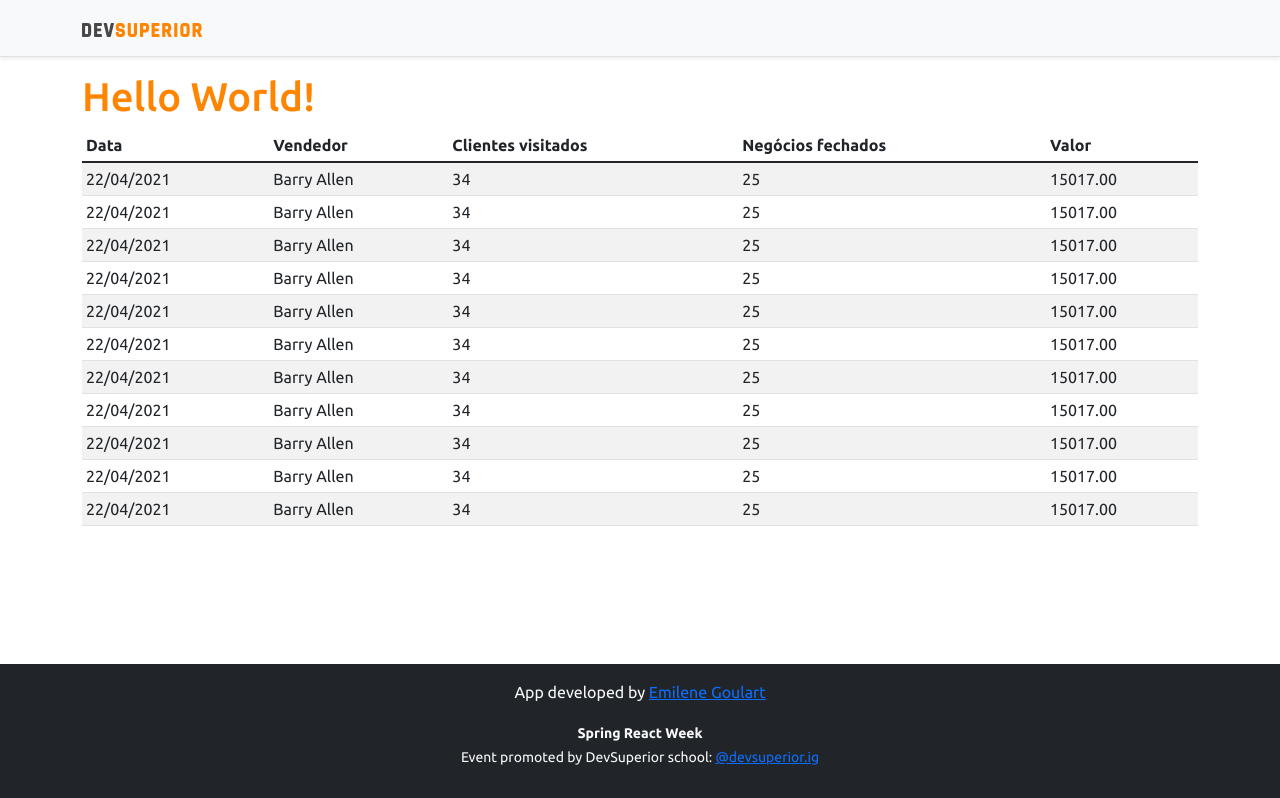
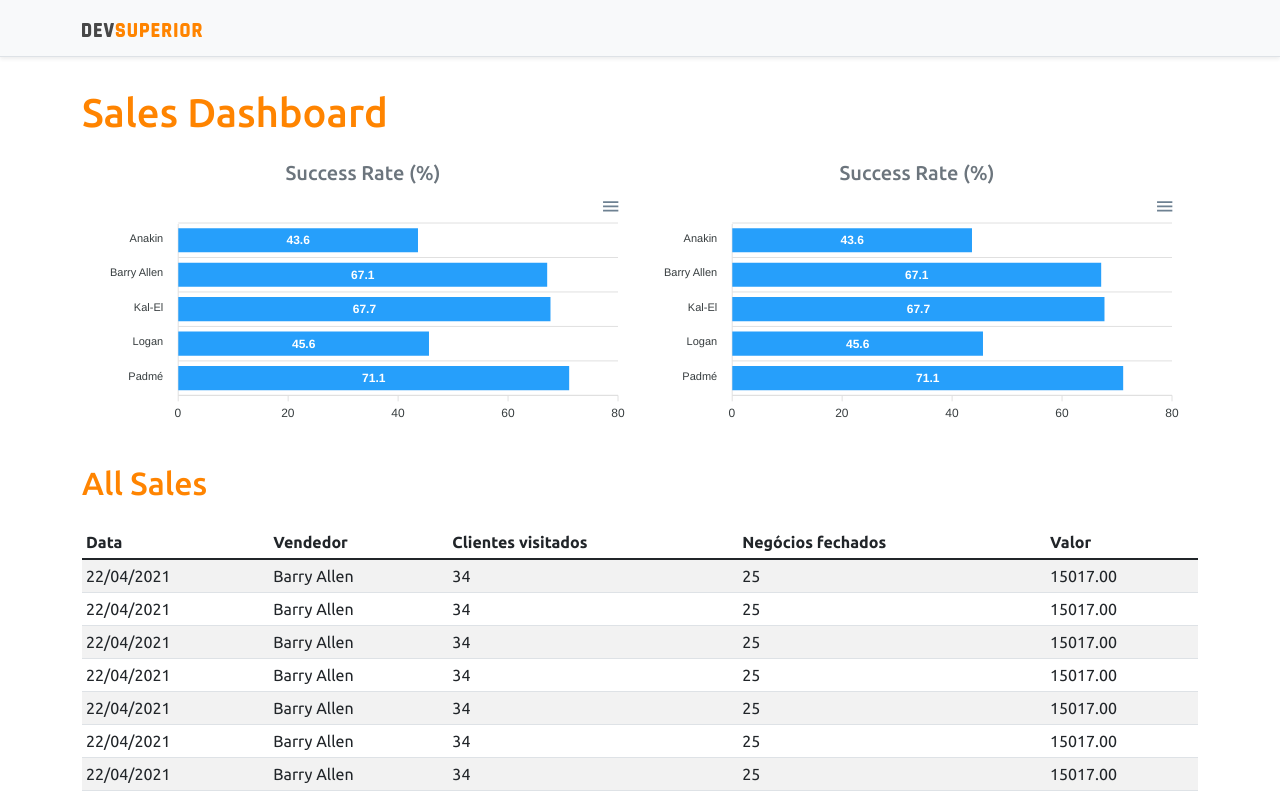
Before and after one commit to emigoulart/project-sds4, a React (Create React App) app in the folder frontend/: page / in a window 1280 px wide. Shown: the top 798 px of the page. Built offline with nearby package versions, Linux system fonts and the light colour scheme.

Commit message:
Static Bar Chart

```diff
--- a/frontend/src/App.tsx
+++ b/frontend/src/App.tsx
@@ -1,3 +1,4 @@
+import BarChart from "components/BarChart";
 import DataTable from "components/DataTable";
 import NavBar from "components/NavBar";
 import Footer from "components/NavBar/Footer";
@@ -7,9 +8,25 @@
     <>
       <NavBar />
       <div className="container">
-        <h1 className="text-primary">Hello World!</h1>
-        <DataTable/>
+        <h1 className="text-primary py-3">Sales Dashboard</h1>
 
+        <div className="row px-3">
+          <div className="col-sm-6">
+          <h5 className="text-center text-secondary">Success Rate (%)</h5>
+            <BarChart />
+          </div>
+
+          <div className="col-sm-6">
+            <h5 className="text-center text-secondary">Success Rate (%)</h5>
+            <BarChart />
+          </div>
+        </div>
+
+        <div className="py-3">
+          <h2 className="text-primary"> All Sales</h2>
+        </div>
+
+        <DataTable />
       </div>
       <Footer />
     </>
--- /dev/null
+++ b/frontend/src/components/BarChart/index.tsx
@@ -0,0 +1,36 @@
+
+import Chart from 'react-apexcharts'
+
+const BarChart = () => {
+
+    const options = {
+        plotOptions: {
+            bar: {
+                horizontal: true,
+            }
+        },
+    };
+
+    const mockData = {
+        labels: {
+            categories: ['Anakin', 'Barry Allen', 'Kal-El', 'Logan', 'Padmé']
+        },
+        series: [
+            {
+                name: "% Sucesso",
+                data: [43.6, 67.1, 67.7, 45.6, 71.1]
+            }
+        ]
+    };
+
+    return (
+     <Chart
+     options={{ ...options, xaxis: mockData.labels}}
+     series={mockData.series}
+     type= "bar"
+     height="240"
+     />
+    );
+}
+
+export default BarChart;
```
